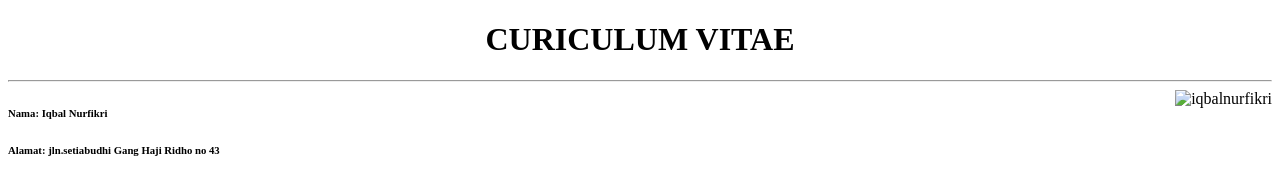
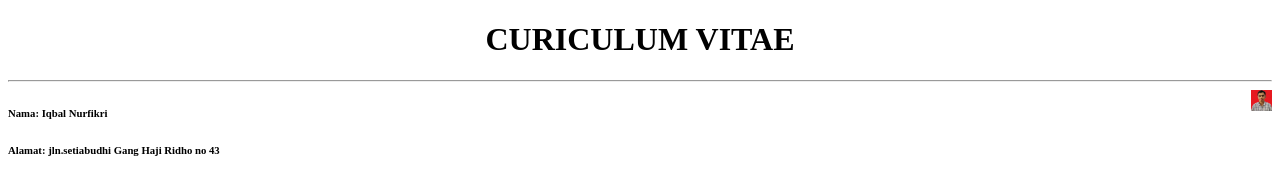
Before and after one commit to MangEakLur/itw2023_233040086, a plain HTML site: page latihan/latihan1/T1233040086.html in a window 1280 px wide. Shown: the top 178 px of the page. Drawn offline with Linux system fonts and the light colour scheme.

Commit message:
Mengerjakan T1

```diff
--- a/latihan/latihan1/T1233040086.html
+++ b/latihan/latihan1/T1233040086.html
@@ -8,7 +8,7 @@
 <body>
     <h1 ALIGN="CENTER">CURICULUM VITAE</h1>
     <hr>
-    <img align="RIGHT" src="iqbalnurfikri.jpg" alt="iqbalnurfikri">
+    <img align="RIGHT" src="iqbalnurfikri.jpg" alt="iqbalnurfikri" height="21" width="21">
     <h6>Nama: Iqbal Nurfikri</h6>
     <h6>Alamat: jln.setiabudhi Gang Haji Ridho no 43</h6>
     <h6>No Telepon: 085861541337</h6>
```
Also changed, not shown: latihan/latihan1/iqbalnurfikri.jpg (added).
